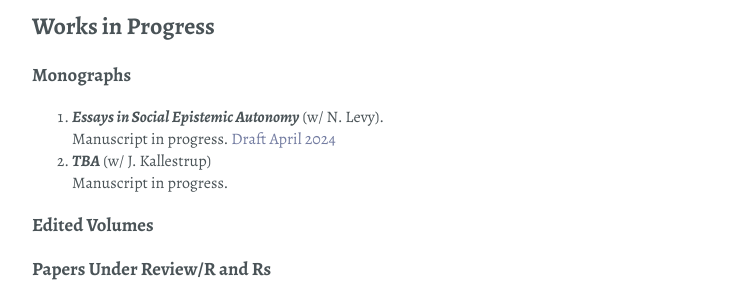
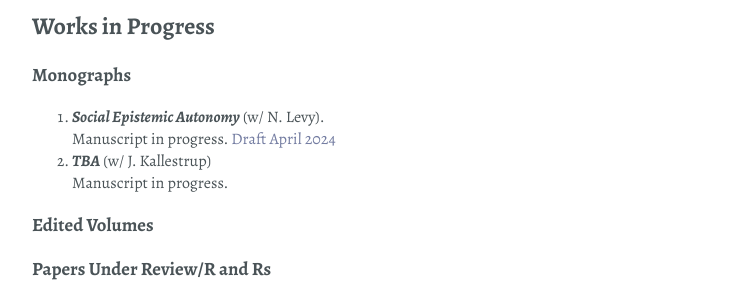
Before and after one commit to jadamcarter/jadamcarter.github.io, a Jekyll site: the page built from Works-in-Progress/index.html, in a window 1280 px wide. Shown: the part 189-489 px from the top of the page, without its empty margins (160-900 px from the left). Built offline with Jekyll 4.4.1, drawn with Linux system fonts in a browser that asks for light colours; some web fonts are replaced.

Commit message:
essays in out

```diff
--- a/Works-in-Progress/index.html
+++ b/Works-in-Progress/index.html
@@ -8,7 +8,7 @@
     <h2>Works in Progress</h2>
     <h3>Monographs</h3>
     <ol>
-        <li><strong><em>Essays in Social Epistemic Autonomy</em></strong> (w/ N. Levy).<br/>
+        <li><strong><em>Social Epistemic Autonomy</em></strong> (w/ N. Levy).<br/>
             Manuscript in progress. <a href="https://gla-my.sharepoint.com/:b:/g/personal/adam_carter_glasgow_ac_uk/EfiptVbPyClBkWDkBEvkzIwBhatnDmmJlMmbfO7Gdqhmlg?e=qQRL7r">Draft April 2024</a></li>
 
         <li><strong><em>TBA</em></strong> (w/ J. Kallestrup)<br/>
```
